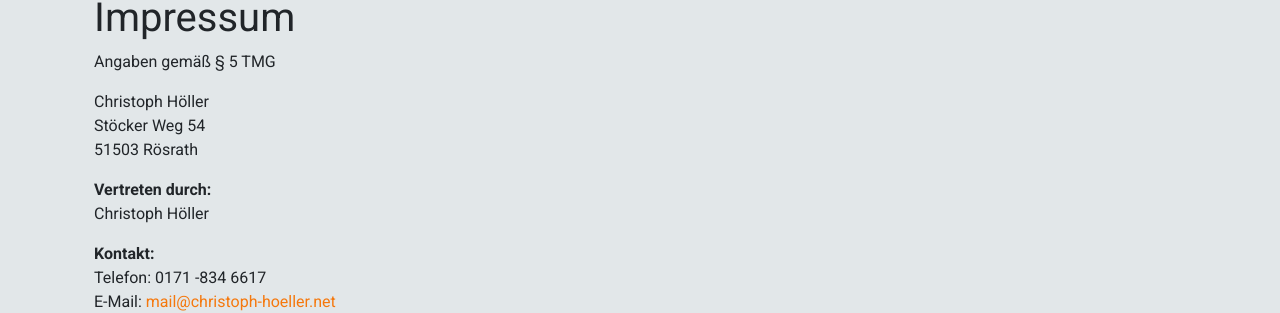
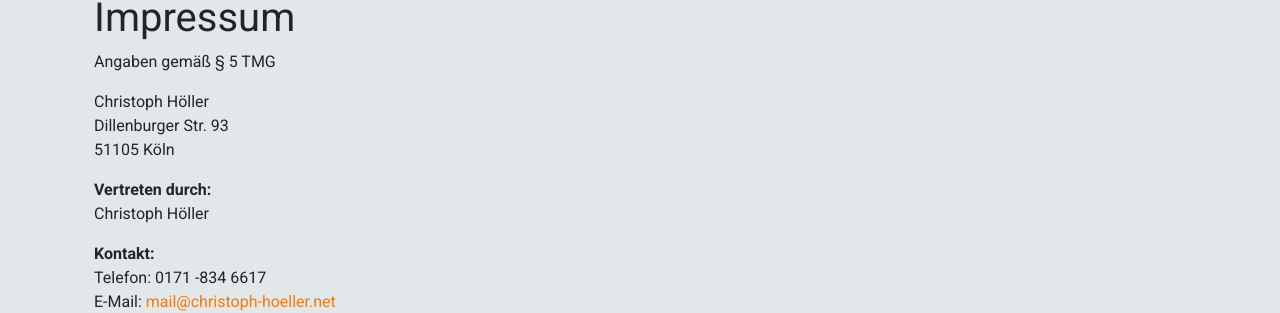
Before and after one commit to angular-buch-de/angular-buch-de.github.io, a Jekyll site: the page built from impress.html, in a window 1280 px wide and 900 px high. Shown: the part 323-636 px from the top of the window. Built offline with Jekyll 4.4.1, drawn with Linux system fonts in a browser that asks for light colours; nearby versions of some CDN libraries.

Commit message:
Update impress.html

```diff
--- a/impress.html
+++ b/impress.html
@@ -9,8 +9,8 @@ header-img: "img/about-bg.jpg"
     <div class="col-sm-12">
       <div class='impressum'>
         <h1>Impressum</h1><p>Angaben gemäß § 5 TMG</p><p>Christoph Höller <br>
-        Stöcker Weg 54<br>
-        51503 Rösrath <br>
+        Dillenburger Str. 93<br>
+        51105 Köln <br>
       </p><p> <strong>Vertreten durch: </strong><br>
         Christoph Höller<br>
       </p><p><strong>Kontakt:</strong> <br>
```
